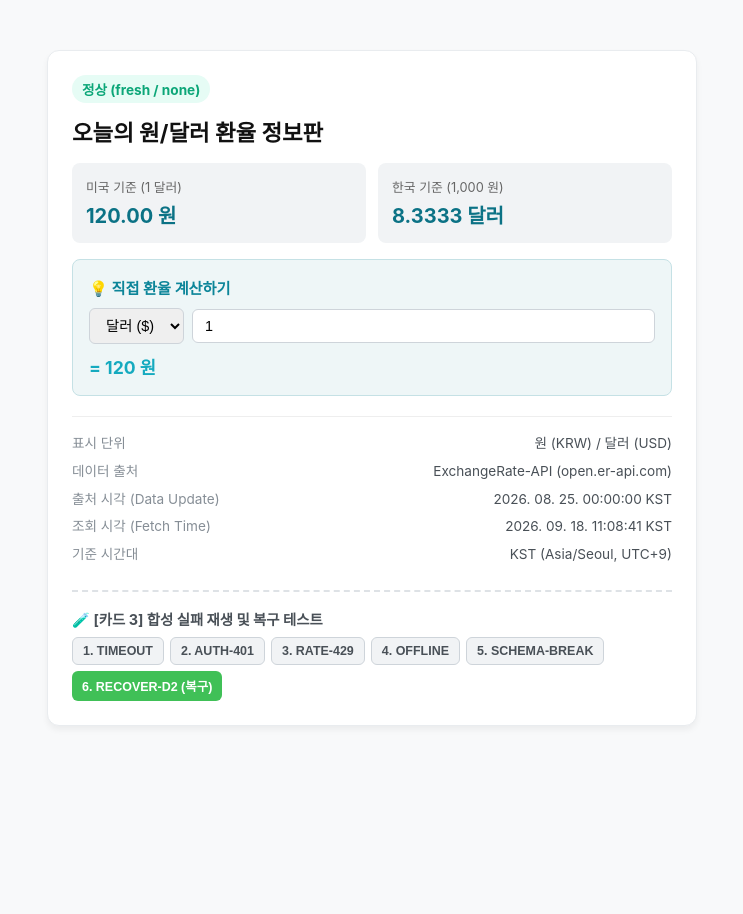
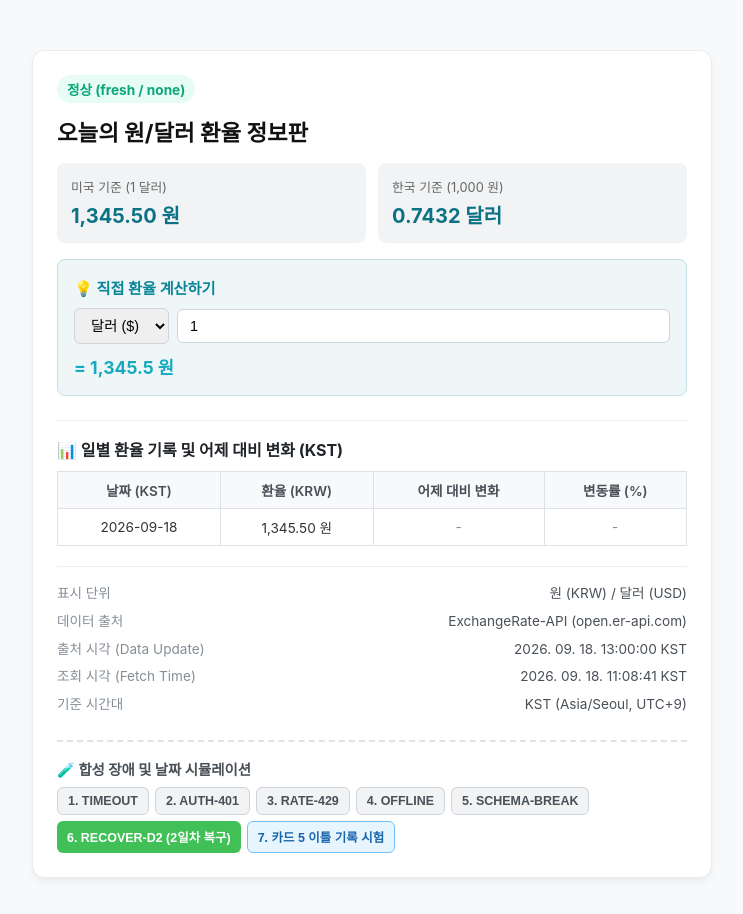
Before and after one commit to birdmin/today-exchange-dashboard, a plain HTML site: page index.html in a window 1280 px wide. Both pictures are taken after a click on the button "🔄 다시 시도". Shown: the whole page, without its empty margins (268-1011 px from the left). Before the commit the page ends 800 px from the top, so only its background shows below. Drawn offline with Linux system fonts and the light colour scheme; no server answers.

Commit message:
Update index.html

```diff
--- a/index.html
+++ b/index.html
@@ -7,7 +7,7 @@
   <style>
     body {
       font-family: -apple-system, BlinkMacSystemFont, "Segoe UI", Roboto, sans-serif;
-      max-width: 650px;
+      max-width: 680px;
       margin: 30px auto;
       padding: 20px;
       background-color: #f8f9fa;
@@ -33,7 +33,6 @@
     }
     .status-fresh { background: #e6fcf5; color: #0ca678; }
     .status-stale { background: #fff9db; color: #f59f00; }
-    .status-error { background: #ffe3e3; color: #e03131; }
 
     /* 에러 알림 상자 */
     .error-box {
@@ -62,7 +61,7 @@
     .rate-item .label { font-size: 0.8rem; color: #666; margin-bottom: 4px; }
     .rate-item .value { font-size: 1.25rem; font-weight: bold; color: #0b7285; }
 
-    /* 사용자 직접 계산기 */
+    /* 직접 계산기 */
     .calc-box {
       background: #eef6f7;
       padding: 16px;
@@ -83,9 +82,24 @@
     button:hover { background: #1c7ed6; }
     .calc-result { font-weight: bold; font-size: 1.1rem; color: #15aabf; margin-top: 8px; }
 
+    /* 카드 5: 일별 기록 및 어제 대비 변화 테이블 */
+    .history-section {
+      margin-top: 24px;
+      border-top: 1px solid #eee;
+      padding-top: 16px;
+    }
+    .section-title { font-size: 1rem; font-weight: bold; margin-bottom: 10px; color: #212529; }
+    table { width: 100%; border-collapse: collapse; font-size: 0.85rem; margin-top: 8px; }
+    th, td { border: 1px solid #dee2e6; padding: 8px 10px; text-align: center; }
+    th { background-color: #f8f9fa; color: #495057; font-weight: 600; }
+    .up { color: #e03131; font-weight: bold; }   /* 상승 (빨강) */
+    .down { color: #1971c2; font-weight: bold; } /* 하락 (파랑) */
+    .same { color: #868e96; }                   /* 보합 */
+
     /* 메타데이터 */
     .meta-list {
       border-top: 1px solid #eee;
+      margin-top: 20px;
       padding-top: 16px;
       font-size: 0.85rem;
       color: #495057;
@@ -94,7 +108,7 @@
     .meta-item { display: flex; justify-content: space-between; margin-bottom: 6px; }
     .meta-label { color: #868e96; }
 
-    /* 카드 3 합성 시험 컨트롤러 UI */
+    /* 카드 3/4 테스트 컨트롤러 */
     .fixture-tester {
       margin-top: 24px;
       padding-top: 16px;
@@ -116,14 +130,14 @@
     </div>
     <h1>오늘의 원/달러 환율 정보판</h1>
 
-    <!-- 에러 및 다음 행동 안내 영역 -->
+    <!-- 에러 알림 영역 -->
     <div id="error-box" class="error-box">
       <div id="error-title" class="error-title">오류 메시지</div>
       <div id="error-action" class="error-action">다음 행동 안내</div>
       <button onclick="recoverD2()" style="margin-top: 8px; font-size: 0.8rem; padding: 4px 8px;">🔄 다시 시도</button>
     </div>
 
-    <!-- 기본 환율 표시 -->
+    <!-- 환율 요약 -->
     <div class="rate-box">
       <div class="rate-item">
         <div class="label">미국 기준 (1 달러)</div>
@@ -148,6 +162,24 @@
       <div class="calc-result" id="calc-output">계산 중...</div>
     </div>
 
+    <!-- 카드 5: 일별 저장 기록 및 어제 대비 변화 표 -->
+    <div class="history-section">
+      <div class="section-title">📊 일별 환율 기록 및 어제 대비 변화 (KST)</div>
+      <table>
+        <thead>
+          <tr>
+            <th>날짜 (KST)</th>
+            <th>환율 (KRW)</th>
+            <th>어제 대비 변화</th>
+            <th>변동률 (%)</th>
+          </tr>
+        </thead>
+        <tbody id="history-table-body">
+          <tr><td colspan="4">기록을 불러오는 중입니다...</td></tr>
+        </tbody>
+      </table>
+    </div>
+
     <!-- 메타데이터 -->
     <div class="meta-list">
       <div class="meta-item"><span class="meta-label">표시 단위</span><span id="unit">원 (KRW) / 달러 (USD)</span></div>
@@ -157,28 +189,29 @@
       <div class="meta-item"><span class="meta-label">기준 시간대</span><span id="timezone">KST (Asia/Seoul, UTC+9)</span></div>
     </div>
 
-    <!-- 카드 3 합성 Fixture 테스트 버튼 구역 -->
+    <!-- 합성 시뮬레이션 버튼 컨트롤러 -->
     <div class="fixture-tester">
-      <div class="fixture-title">🧪 [카드 3] 합성 실패 재생 및 복구 테스트</div>
+      <div class="fixture-title">🧪 합성 장애 및 날짜 시뮬레이션</div>
       <div class="btn-group">
         <button class="btn-fixture" onclick="simulateFailure('timeout')">1. TIMEOUT</button>
         <button class="btn-fixture" onclick="simulateFailure('auth_401')">2. AUTH-401</button>
         <button class="btn-fixture" onclick="simulateFailure('rate_429')">3. RATE-429</button>
         <button class="btn-fixture" onclick="simulateFailure('offline')">4. OFFLINE</button>
         <button class="btn-fixture" onclick="simulateFailure('schema_break')">5. SCHEMA-BREAK</button>
-        <button class="btn-fixture btn-recover" onclick="recoverD2()">6. RECOVER-D2 (복구)</button>
+        <button class="btn-fixture btn-recover" onclick="recoverD2()">6. RECOVER-D2 (2일차 복구)</button>
+        <button class="btn-fixture" onclick="injectCard5MockData()" style="background:#e7f5ff; border-color:#74c0fc; color:#1864ab;">7. 카드 5 이틀 기록 시험</button>
       </div>
     </div>
   </div>
 
   <script>
-    // 상태 관리 (Last Known Good 패턴)
+    // 상태 관리 (Last Known Good + Daily History)
     let state = {
-      status: 'fresh', // 'fresh' | 'stale'
+      status: 'fresh',
       error_code: 'none',
       last_known_rate: null,
       last_known_source_time: null,
-      daily_records: [] // 일별 저장 기록
+      daily_records: [] // { record_date: 'YYYY-MM-DD', normalized_value: 1340.50 }
     };
 
     function formatKST(date) {
@@ -201,11 +234,61 @@
       }
     }
 
+    // 카드 5: 어제 대비 변화 계산 및 테이블 렌더링
+    function renderHistoryTable() {
+      const tbody = document.getElementById('history-table-body');
+      tbody.innerHTML = '';
+
+      if (state.daily_records.length === 0) {
+        tbody.innerHTML = '<tr><td colspan="4">저장된 일별 기록이 없습니다.</td></tr>';
+        return;
+      }
+
+      // 날짜순 오름차순 정렬
+      const sortedRecords = [...state.daily_records].sort((a, b) => a.record_date.localeCompare(b.record_date));
+
+      sortedRecords.forEach((record, index) => {
+        const tr = document.createElement('tr');
+
+        let diffText = '-';
+        let rateText = '-';
+        let diffClass = 'same';
+
+        if (index > 0) {
+          const prevValue = sortedRecords[index - 1].normalized_value;
+          const currValue = record.normalized_value;
+          const diff = currValue - prevValue;
+          const diffRate = (diff / prevValue) * 100;
+
+          if (diff > 0) {
+            diffText = `▲ +${diff.toFixed(2)} 원`;
+            rateText = `+${diffRate.toFixed(2)}%`;
+            diffClass = 'up';
+          } else if (diff < 0) {
+            diffText = `▼ ${diff.toFixed(2)} 원`;
+            rateText = `${diffRate.toFixed(2)}%`;
+            diffClass = 'down';
+          } else {
+            diffText = '0.00 원';
+            rateText = '0.00%';
+            diffClass = 'same';
+          }
+        }
+
+        tr.innerHTML = `
+          <td>${record.record_date}</td>
+          <td>${record.normalized_value.toLocaleString('ko-KR', { minimumFractionDigits: 2 })} 원</td>
+          <td class="${diffClass}">${diffText}</td>
+          <td class="${diffClass}">${rateText}</td>
+        `;
+        tbody.appendChild(tr);
+      });
+    }
+
     function renderUI(fetchTime) {
       const badge = document.getElementById('status-badge');
       const errorBox = document.getElementById('error-box');
 
-      // 상태 표시 변경
       if (state.status === 'stale') {
         badge.className = 'status-badge status-stale';
         badge.textContent = `⚠️ 오래된 값 보존 중 (stale / ${state.error_code})`;
@@ -216,7 +299,6 @@
         errorBox.style.display = 'none';
       }
 
-      // 마지막 정상값이 있는 경우 보존하여 출력
       if (state.last_known_rate) {
         document.getElementById('usd1-to-krw').textContent = `${state.last_known_rate.toLocaleString('ko-KR', { minimumFractionDigits: 2, maximumFractionDigits: 2 })} 원`;
         document.getElementById('krw1000-to-usd').textContent = `${(1000 / state.last_known_rate).toFixed(4)} 달러`;
@@ -225,9 +307,9 @@
       }
 
       document.getElementById('fetch-time').textContent = formatKST(fetchTime || new Date());
+      renderHistoryTable();
     }
 
-    // 실제 Live API 호출
     async function fetchExchangeRate() {
       const fetchTime = new Date();
       try {
@@ -240,7 +322,7 @@
           state.last_known_rate = rawData.rates.KRW;
           state.last_known_source_time = new Date(rawData.time_last_update_unix * 1000);
 
-          // 일별 기록 저장 (Asia/Seoul 기준 날짜 중복 방지 원자적 갱신)
+          // KST 기준 원자적 일별 중복 방지 저장
           const todayKST = new Date().toLocaleDateString('sv-SE', { timeZone: 'Asia/Seoul' });
           const existingIdx = state.daily_records.findIndex(r => r.record_date === todayKST);
           if (existingIdx >= 0) {
@@ -256,7 +338,6 @@
       }
     }
 
-    // 카드 3: 외부 실패 5종 합성 시뮬레이션
     function simulateFailure(errorCode) {
       state.status = 'stale';
       state.error_code = errorCode;
@@ -276,26 +357,39 @@
       renderUI(new Date());
     }
 
-    // 카드 3: T04-RECOVER-D2 복구 재생
     function recoverD2() {
       state.status = 'fresh';
       state.error_code = 'none';
-      state.last_known_rate = 120; // T04-RECOVER-D2 합성값
-      state.last_known_source_time = new Date("2026-08-25T00:00:00+09:00");
+      state.last_known_rate = 1345.50;
+      state.last_known_source_time = new Date("2026-09-18T13:00:00+09:00");
 
-      // 합성 다음 날짜 행 추가 (2026-08-25)
-      const recoverDate = "2026-08-25";
+      const recoverDate = "2026-09-18";
       const existingIdx = state.daily_records.findIndex(r => r.record_date === recoverDate);
       if (existingIdx >= 0) {
-        state.daily_records[existingIdx].normalized_value = 120;
+        state.daily_records[existingIdx].normalized_value = 1345.50;
       } else {
-        state.daily_records.push({ record_date: recoverDate, normalized_value: 120 });
+        state.daily_records.push({ record_date: recoverDate, normalized_value: 1345.50 });
       }
 
       renderUI(new Date());
     }
 
-    // 초기 실행
+    // 카드 5: 2026-09-17 및 2026-09-18 이틀 기록 시뮬레이션 버튼
+    function injectCard5MockData() {
+      state.status = 'fresh';
+      state.error_code = 'none';
+      state.last_known_rate = 1345.50;
+      state.last_known_source_time = new Date("2026-09-18T13:00:00+09:00");
+
+      state.daily_records = [
+        { record_date: "2026-09-17", normalized_value: 1340.50 },
+        { record_date: "2026-09-18", normalized_value: 1345.50 }
+      ];
+
+      renderUI(new Date());
+    }
+
+    // 초기화 및 실시간 수집 실행
     fetchExchangeRate();
   </script>
 </body>
```
